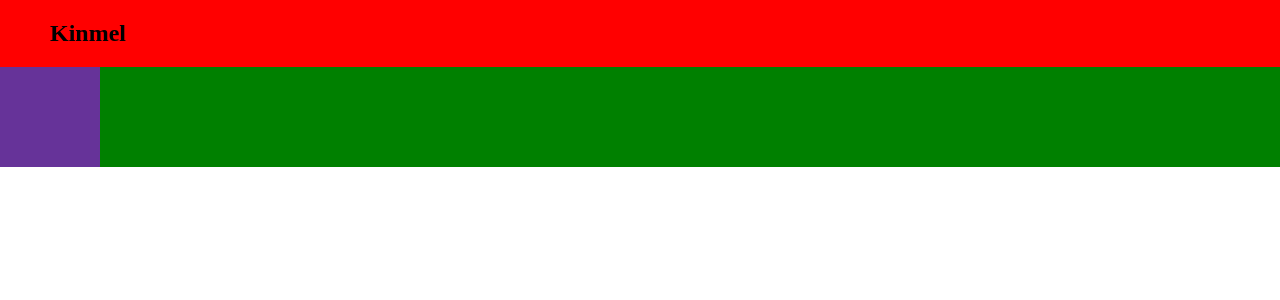
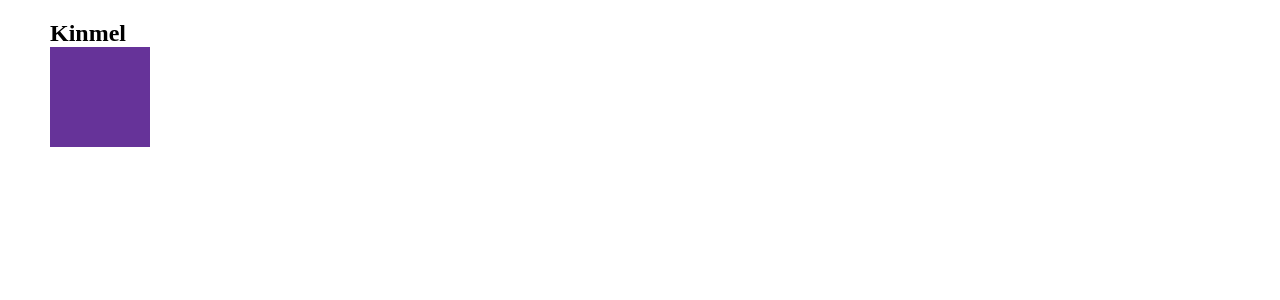
Before and after one commit to Anuj-Khadka/Kinmel, a React (Vite) app: page / in a window 1280 px wide. Shown: the top 300 px of the page. Built offline with nearby package versions, Linux system fonts and the light colour scheme.

Commit message:
update ui

```diff
--- a/src/App.css
+++ b/src/App.css
@@ -5,9 +5,19 @@
 }
 
 .main-container{
-  background: green;
-  padding: auto 50px;
+  /* background: green; */
+  padding: 20px 50px;
 }
+
+a{
+  text-decoration: none;
+  color: inherit
+}
+
+ul li{
+  list-style: none;
+}
+
 
 /* #root {
   max-width: 1280px;
@@ -16,12 +26,7 @@
   text-align: center;
 } */
 
-.navbar {
-  width: 100%;
-  padding: 20px 50px;
-  background: red;
-  display: flex;
-}
+
 
 
 /* .product-item{
```
